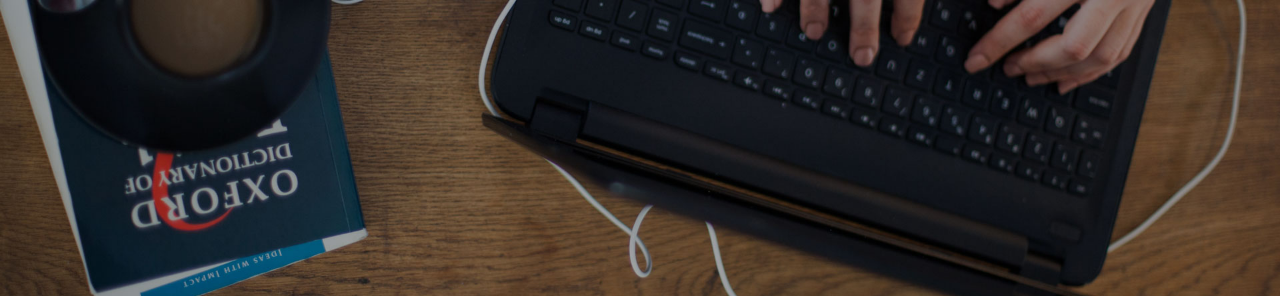
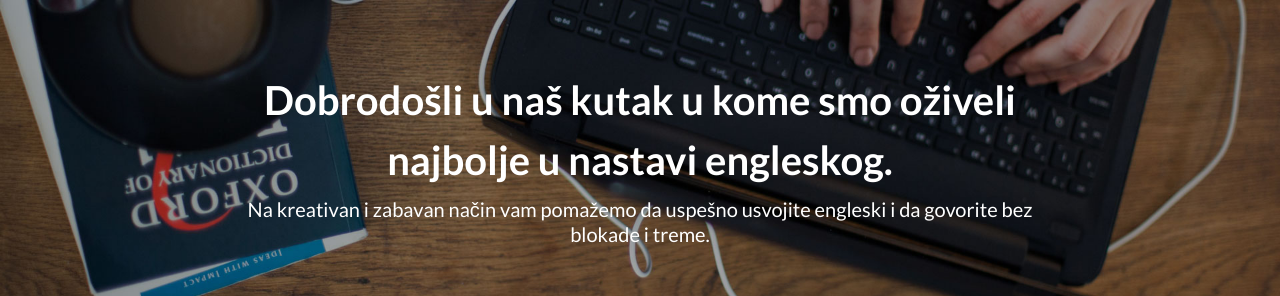
Before and after one commit to Dejan85/proenglish-refactor, a React (Vite) app in the folder client/: page / in a window 1280 px wide. Shown: the part 384-680 px from the top of the page. Built offline with nearby package versions, Linux system fonts and the light colour scheme; no server answers.

Commit message:
refactor welcome-page

```diff
--- a/client/src/components/frontend/home/pages/welcome-page/WelcomePage.tsx
+++ b/client/src/components/frontend/home/pages/welcome-page/WelcomePage.tsx
@@ -14,8 +14,12 @@ const WelcomePage = (): JSX.Element => {
     <>
       <WrapperWithBackground>
         <WelcomeText>
-          <Heading as="h1" text={firstMsg} className="welcome-heading" />
-          <Text as="p" text={secondMsg} className="welcome-paragraph" />
+          <Heading as="h1" className="welcome-heading">
+            {firstMsg}
+          </Heading>
+          <Text as="p" className="welcome-paragraph">
+            {secondMsg}
+          </Text>
         </WelcomeText>
       </WrapperWithBackground>
       <SubContainer>
```
Also changed, not shown: client/src/components/frontend/home/pages/welcome-page/messages.ts (line endings or trailing spaces).
